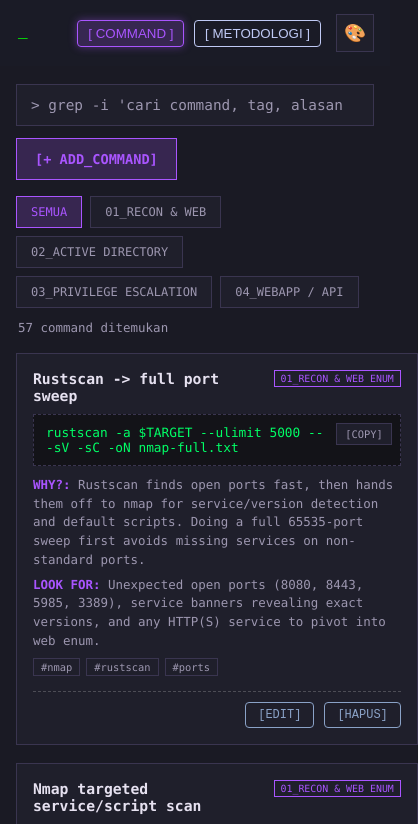
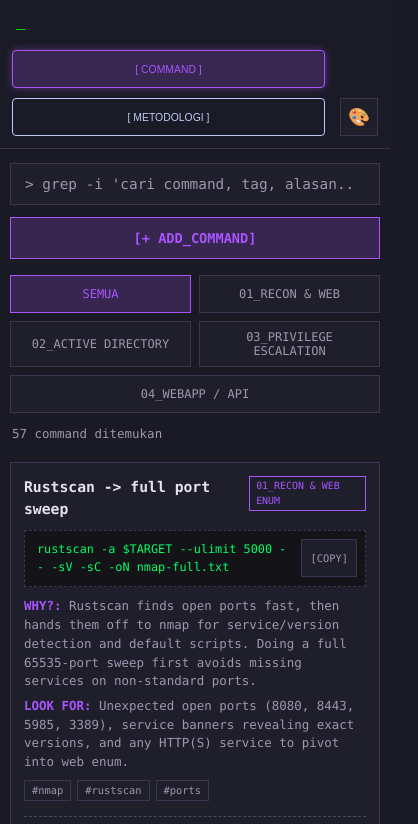
Before and after one commit to Subtitle-Pain-Akatsuki/cybersecurity-notes, a plain HTML site: page index.html in a window 390 px wide. Shown: the top 824 px of the page, 418 px wide, since content can reach past the window. Drawn offline with Linux system fonts and the light colour scheme.

Commit message:
Update style.css

```diff
--- a/style.css
+++ b/style.css
@@ -41,7 +41,8 @@
 ::-webkit-scrollbar-thumb:hover { background: var(--accent); }
 
 /* ===================== HEADER ===================== */
- .site-header {
+
+.site-header {
   display: flex;
   justify-content: space-between;
   align-items: center;
@@ -55,28 +56,10 @@
   gap: 15px; /* Jarak antara navigasi dan ikon tema */
 }
 
-----------------
 .view-switch {
   display: flex;
   align-items: center;
   gap: 10px; /* Jarak antara tombol Command Center dan Methodology */
-}
-
-/* Menjaga area ikon lukis dan dropdown */
-.theme-switcher {
-  position: relative; /* Penting agar .theme-dropdown bisa diposisikan absolute terhadap tombol ini */
-  display: flex;
-  align-items: center;
-}
-
-/* Styling dasar tombol (opsional, sesuaikan dengan desainmu) */
-.nav-btn {
-  background: none;
-  border: 1px solid #c0caf5;
-  color: #c0caf5;
-  padding: 5px 10px;
-  cursor: pointer;
-  border-radius: 4px;
 }
 
 /* ===================== TYPEWRITER / PROMPT ===================== */
@@ -87,24 +70,41 @@
   flex-wrap: wrap;
 }
 
-.prompt {
-  display: inline-block;
-  font-family: 'Courier New', Courier, monospace;
-  color: var(--accent); /* Otomatis mengikuti warna tema */
-  transition: color 0.3s ease; /* Transisi warna halus saat tema diganti */
+#typewriter {
+  font-family: var(--font-mono);
+  color: var(--accent); /* Otomatis ikut tema */
+  transition: color 0.3s ease;
+  white-space: nowrap;
 }
 
 .cursor {
-  font-family: 'Courier New', Courier, monospace;
-  color: var(--accent); /* Otomatis mengikuti warna tema */
-  animation: blink 1s infinite;
+  font-family: var(--font-mono);
+  color: var(--accent);
+  font-weight: bold;
+  margin-left: 2px;
+  animation: blink 1s step-end infinite; /* Animasi looping kursor */
   transition: color 0.3s ease;
 }
 
-/* Animasi kursor berkedip saja, animasi width (typing) dihapus agar tidak bentrok dengan JS */
 @keyframes blink {
   0%, 100% { opacity: 1; }
   50% { opacity: 0; }
+}
+
+/* Menjaga area ikon lukis dan dropdown */
+.theme-switcher {
+  position: relative; /* Penting agar .theme-dropdown bisa diposisikan absolute */
+  display: flex;
+  align-items: center;
+}
+
+.nav-btn {
+  background: none;
+  border: 1px solid #c0caf5;
+  color: #c0caf5;
+  padding: 5px 10px;
+  cursor: pointer;
+  border-radius: 4px;
 }
 .nav-btn:hover { border-color: var(--accent); color: var(--accent); }
 .nav-btn.active { border-color: var(--accent); color: var(--accent); background: var(--accent-dim); box-shadow: 0 0 8px var(--accent-glow); }
@@ -463,3 +463,67 @@
   0%, 100% { opacity: 1; }
   50% { opacity: 0; }
 }
+
+/* ===================== OVERRIDE v2 - RESPONSIF & AKSESIBILITAS ===================== */
+html { overflow-x: hidden; }
+body { overflow-x: hidden; line-height: 1.5; }
+button, input, select, textarea { min-height: 38px; }
+button:focus-visible, input:focus-visible, select:focus-visible, textarea:focus-visible { outline: 2px solid var(--accent); outline-offset: 2px; }
+.site-header { gap: 14px; flex-wrap: wrap; border-bottom: 1px solid var(--border); }
+.header-left { min-width: 0; flex: 1 1 260px; }
+.header-right { flex: 0 1 auto; flex-wrap: wrap; justify-content: flex-end; }
+.view-switch { flex-wrap: wrap; }
+.nav-btn { font-size: clamp(.65rem, 1.7vw, .78rem); }
+.theme-dropdown { max-width: min(92vw, 240px); }
+.view { width: min(100%, 1500px); padding-inline: clamp(12px, 3vw, 32px); }
+.toolbar > #search-input { min-width: 0; width: 100%; }
+.toolbar { align-items: stretch; }
+.command-grid { grid-template-columns: repeat(auto-fit, minmax(min(100%, 360px), 1fr)); }
+.command-card { min-width: 0; overflow: hidden; }
+.card-top { min-width: 0; }
+.command-card h3 { overflow-wrap: anywhere; }
+.code-box { max-width: 100%; }
+.code-box pre { white-space: pre-wrap; overflow-wrap: anywhere; word-break: break-word; }
+.info-row { overflow-wrap: anywhere; }
+.tags-row { min-width: 0; }
+.cat-tag { max-width: 100%; overflow-wrap: anywhere; white-space: normal; }
+.card-footer { flex-wrap: wrap; }
+.edit-btn, .delete-btn { min-height: 36px; }
+.methodology-header { align-items: flex-start; }
+.progress-wrap { flex-wrap: wrap; max-width: 100%; }
+.progress-bar-outer { width: min(200px, 45vw); }
+.phase-title { gap: 12px; flex-wrap: wrap; }
+.check-detail { overflow-wrap: anywhere; }
+.modal-box { max-width: min(520px, 100%); max-height: min(90vh, 900px); }
+.modal-actions { flex-wrap: wrap; }
+.modal-actions > button { flex: 0 1 auto; }
+.swatch-violet { background:#a955ff; }.swatch-green { background:#00ff66; }.swatch-cyan { background:#00d2ff; }.swatch-amber { background:#ffb000; }.swatch-red { background:#ff2a6d; }.swatch-pink { background:#ff6ec7; }
+@media (max-width: 820px) {
+  .site-header { align-items: flex-start; }
+  .header-left { flex-basis: 100%; }
+  .header-right { width: 100%; justify-content: space-between; }
+  .view-switch { flex: 1; }
+  .nav-btn { flex: 1 1 160px; }
+}
+@media (max-width: 560px) {
+  .site-header { padding: 12px; }
+  .header-right { align-items: stretch; }
+  .view-switch { width: 100%; }
+  .nav-btn { min-width: 0; padding: 8px 6px; }
+  .theme-switcher { align-self: flex-end; }
+  .toolbar { display: grid; grid-template-columns: 1fr; }
+  .toolbar .btn-primary { width: 100%; }
+  .filter-btn { flex: 1 1 140px; min-width: 0; }
+  .command-grid { grid-template-columns: 1fr; }
+  .view { padding: 14px 10px 40px; }
+  .command-card { padding: 13px; }
+  .code-box pre { font-size: .74rem; }
+  .modal-overlay { padding: 8px; }
+  .modal-box { padding: 16px; }
+  .modal-actions { display: grid; grid-template-columns: 1fr 1fr; }
+  .modal-actions button { width: 100%; }
+  .progress-bar-outer { width: 100%; }
+}
+@media (prefers-reduced-motion: reduce) {
+  *, *::before, *::after { animation-duration: .001ms !important; animation-iteration-count: 1 !important; scroll-behavior: auto !important; transition-duration: .001ms !important; }
+}
```
